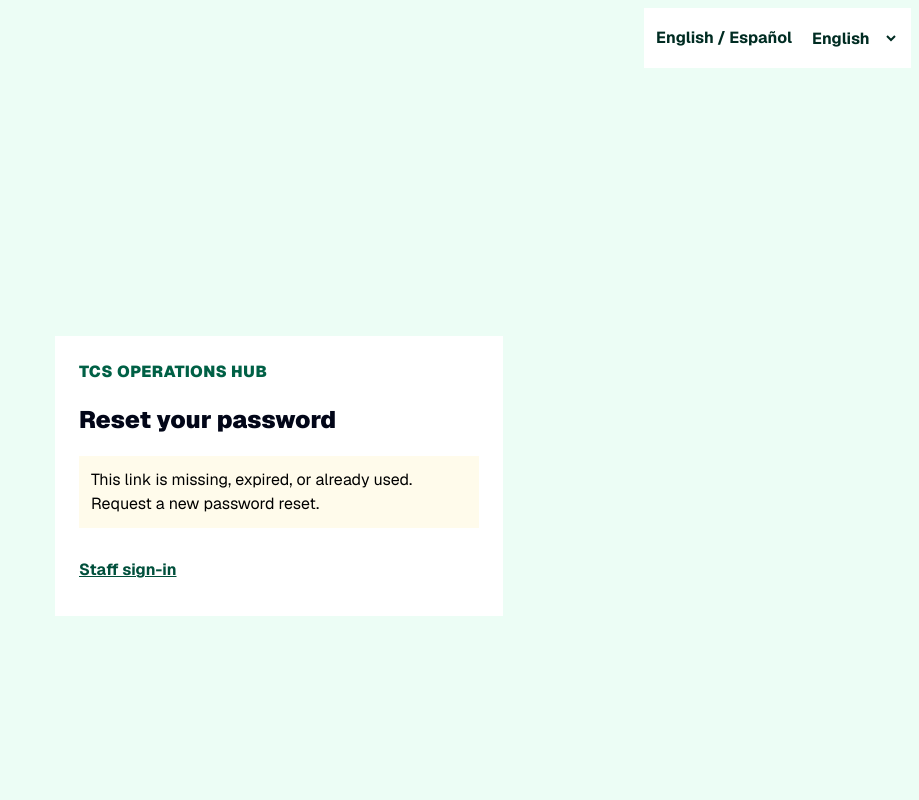
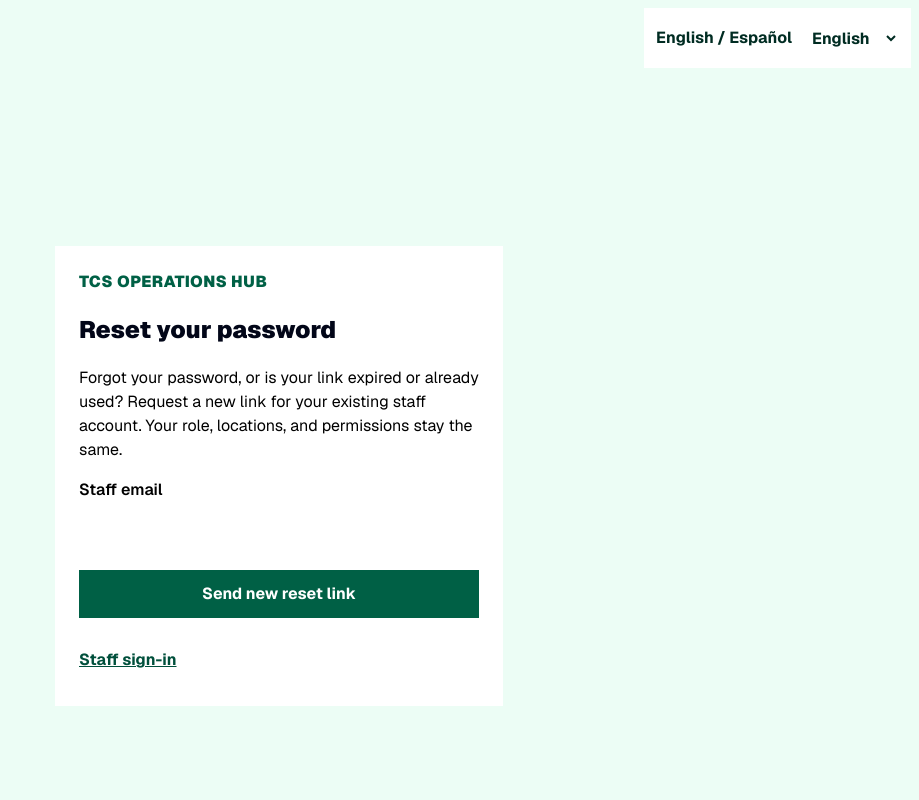
Before and after one commit to Dmoore3393/tcs-operations-hub, a Next.js app: page /password-recovery in a window 1280 px wide. Shown: the top 800 px of the page, without its empty margins (361-1280 px from the left). Built offline with nearby package versions, Linux system fonts and the light colour scheme; no server answers; what @capacitor/core would draw is missing.

Commit message:
Add staff forgot-password and reset-link recovery flow (#162)

```diff
--- a/src/app/(portal)/login/page.tsx
+++ b/src/app/(portal)/login/page.tsx
@@ -138,7 +138,8 @@ export default function LoginPage() {
             {isSigningIn ? "Signing In…" : isSupabaseConfigured ? "Sign In" : "Setup Required"}
           </button>
 
-          <p className="text-center text-xs leading-5 text-slate-600">Invited TCS staff only. Use the email and password you created from your invitation. Contact a TCS Owner/Admin if you need a new setup link or access change.</p>
+          <Link href="/password-recovery" className="flex min-h-12 w-full items-center justify-center rounded-xl border-2 border-emerald-700 px-4 py-3 text-center text-base font-bold text-emerald-900 hover:bg-emerald-50 focus:outline-none focus:ring-4 focus:ring-emerald-200">Forgot password? / Send new reset link</Link>
+          <p className="text-center text-xs leading-5 text-slate-600">Invited TCS staff only. Use your existing staff email to reset your password. Contact a TCS Owner/Admin for invitation or access changes.</p>
           <Link href="/parent-login" className="block rounded-xl border border-emerald-200 bg-emerald-50 px-4 py-3 text-center text-xs font-black text-emerald-900">Parent or guardian? Open the Family Portal →</Link>
         </form>
         <LegalFooter />
--- a/src/components/StaffPasswordRecovery.tsx
+++ b/src/components/StaffPasswordRecovery.tsx
@@ -1,49 +1,71 @@
 "use client";
 import Link from "next/link";
-import {useEffect,useState,type FormEvent} from "react";
-import {createInvitationClient} from "@/lib/supabase/client";
+import {useEffect,useRef,useState,type FormEvent} from "react";
+import {createInvitationClient,isSupabaseConfigured} from "@/lib/supabase/client";
+import {authEmailErrorMessage} from "@/lib/auth-email-errors";
+import {useEmailCooldown} from "@/hooks/useEmailCooldown";
+import {readRecoveryProof,verifyRecoveryProof,requestStaffPasswordReset,type RecoveryProof} from "@/lib/staff-password-recovery";
 type Step="loading"|"ready"|"verifying"|"verified"|"saving"|"done"|"invalid";
 export default function StaffPasswordRecovery(){
- const [step,setStep]=useState<Step>("loading"),[proof,setProof]=useState(""),[error,setError]=useState(""),[password,setPassword]=useState(""),[confirm,setConfirm]=useState("");
- // Isolated memory-only session: never accidentally change the currently signed-in account on a shared device.
- const [client]=useState(()=>createInvitationClient());
+ const [step,setStep]=useState<Step>("loading"),[error,setError]=useState(""),[password,setPassword]=useState(""),[confirm,setConfirm]=useState("");
+ const [email,setEmail]=useState(""),[sending,setSending]=useState(false),[sent,setSent]=useState(false);
+ const cooldown=useEmailCooldown(),sendingRef=useRef(false);
+ // Isolated memory-only session: never change the signed-in account on a shared device.
+ const [client]=useState(()=>isSupabaseConfigured?createInvitationClient():null);
+ const proof=useRef<RecoveryProof|null>(null);
  useEffect(()=>{
-  const hash=new URLSearchParams(location.hash.slice(1));
-  const token=hash.get("token_hash")||"";
-  const valid=hash.get("type")==="recovery"&&/^[A-Za-z0-9_-]{20,256}$/.test(token);
-  history.replaceState(history.state,"",location.pathname);
-  const id=setTimeout(()=>{if(valid){setProof(token);setStep("ready");}else setStep("invalid");},0);
+  // Retain the captured proof across React's effect replay; strip all secrets from the URL.
+  if(!proof.current){proof.current=readRecoveryProof(location.hash);history.replaceState(history.state,"",location.pathname);}
+  const valid=proof.current.kind!=="invalid";
+  const id=setTimeout(()=>setStep(valid?"ready":"invalid"),0);
   return()=>clearTimeout(id);
  },[]);
  async function verify(){
-  if(step!=="ready"||!proof)return;
+  if(step!=="ready"||!proof.current||!client)return;
   setStep("verifying");setError("");
-  const {data,error:problem}=await client.auth.verifyOtp({type:"recovery",token_hash:proof});
-  setProof("");
-  if(problem||!data.user||!data.session){setError(problem?.message||"This link cannot be verified.");setStep("invalid");return;}
-  setStep("verified");
+  try{await verifyRecoveryProof(client,proof.current);setStep("verified");}
+  catch(problem){setError(problem instanceof Error?problem.message:"This link cannot be verified.");setStep("invalid");}
+  finally{proof.current={kind:"invalid"};}
  }
- async function save(e:FormEvent){e.preventDefault();if(step!=="verified")return;
+ async function requestLink(e:FormEvent){
+  e.preventDefault();if(!client||sendingRef.current||cooldown.remaining)return;
+  sendingRef.current=true;setSending(true);setError("");setSent(false);cooldown.start();
+  try{await requestStaffPasswordReset(client,email);setSent(true);}
+  catch(problem){setError(authEmailErrorMessage(problem,"The reset email could not be sent. Please try again later."));}
+  finally{sendingRef.current=false;setSending(false);}
+ }
+ async function save(e:FormEvent){e.preventDefault();if(step!=="verified"||!client)return;
   if(password.length<10){setError("Use at least 10 characters.");return;}
   if(password!==confirm){setError("Passwords do not match.");return;}
   setStep("saving");setError("");
-  const {error:problem}=await client.auth.updateUser({password});
-  if(problem){setError(problem.message);setStep("verified");return;}
-  setPassword("");setConfirm("");await client.auth.signOut({scope:"local"});setStep("done");
+  try{
+   const {error:problem}=await client.auth.updateUser({password});
+   if(problem)throw problem;
+   setPassword("");setConfirm("");setStep("done");
+   // Password saving already succeeded; cleanup must not report a false save failure.
+   void client.auth.signOut({scope:"local"}).catch(()=>{});
+  }catch(problem){setError(problem instanceof Error?problem.message:"Your password could not be saved. Please retry.");setStep("verified");}
  }
  const input="mt-1 min-h-12 w-full rounded-xl border border-slate-300 bg-white px-4 py-3 text-base text-slate-950";
+ const button="min-h-12 w-full rounded-xl bg-emerald-800 p-3 font-bold text-white focus:outline-none focus:ring-4 focus:ring-emerald-200 disabled:opacity-50";
  return <main className="flex min-h-screen items-center justify-center bg-emerald-50 p-4"><section className="w-full max-w-md space-y-5 rounded-3xl border border-slate-200 bg-white p-6 shadow-lg sm:p-9">
  <p className="text-sm font-black uppercase tracking-wide text-emerald-800">TCS Operations Hub</p>
  <h1 className="text-2xl font-black text-slate-950">Reset your password</h1>
+ {!client&&<p role="alert">Secure sign-in is unavailable. Please contact a TCS Owner/Admin.</p>}
  {step==="loading"&&<p role="status">Checking recovery link…</p>}
- {step==="ready"&&<><p>This is a one-time link for the account holder. Select Verify to start.</p><button className="min-h-12 w-full rounded-xl bg-emerald-800 p-3 font-bold text-white" onClick={()=>void verify()}>Verify my reset link</button></>}
+ {step==="ready"&&<><p>This is a one-time link for the account holder. Select Verify to start.</p><button disabled={!client} className={button} onClick={()=>void verify()}>Verify my reset link</button></>}
  {step==="verifying"&&<p role="status">Verifying your link…</p>}
  {(step==="verified"||step==="saving")&&<form onSubmit={e=>void save(e)} className="space-y-4">
  <p>Link verified. Set a new password for this account.</p>
  <label className="block font-semibold">New password<input className={input} autoComplete="new-password" type="password" minLength={10} required disabled={step==="saving"} value={password} onChange={e=>setPassword(e.target.value)}/></label>
  <label className="block font-semibold">Confirm password<input className={input} autoComplete="new-password" type="password" minLength={10} required disabled={step==="saving"} value={confirm} onChange={e=>setConfirm(e.target.value)}/></label>
- <button className="min-h-12 w-full rounded-xl bg-emerald-800 p-3 font-bold text-white disabled:opacity-50" disabled={step==="saving"}>{step==="saving"?"Saving…":"Save new password"}</button></form>}
- {step==="invalid"&&<p className="rounded-xl bg-amber-50 p-3">This link is missing, expired, or already used. Request a new password reset.</p>}
+ <button className={button} disabled={step==="saving"}>{step==="saving"?"Saving…":"Save new password"}</button></form>}
+ {step==="invalid"&&<form onSubmit={e=>void requestLink(e)} className="space-y-4">
+ <p>Forgot your password, or is your link expired or already used? Request a new link for your existing staff account. Your role, locations, and permissions stay the same.</p>
+ <label className="block font-semibold">Staff email<input required type="email" autoComplete="email" className={input} value={email} onChange={e=>{setEmail(e.target.value);setSent(false);}} disabled={sending}/></label>
+ <button className={button} disabled={!client||sending||cooldown.remaining>0}>{sending?"Sending…":cooldown.remaining?`Wait ${cooldown.remaining}s before resending`:"Send new reset link"}</button>
+ {sent&&<p role="status" className="rounded-xl bg-emerald-50 p-3">If this email has an account, a reset link has been requested. Check your inbox and Spam, and open the newest email. If it does not arrive, contact a TCS Owner/Admin.</p>}
+ </form>}
  {step==="done"&&<p role="status" className="rounded-xl bg-emerald-50 p-3">Password updated. Sign in with your new password.</p>}
  {error&&<p role="alert" className="rounded-xl bg-red-50 p-3 text-red-900">{error}</p>}
  <Link className="inline-flex min-h-11 items-center font-bold text-emerald-900 underline" href="/login">Staff sign-in</Link>
--- /dev/null
+++ b/src/lib/staff-password-recovery.ts
@@ -0,0 +1,35 @@
+import type { SupabaseClient } from "@supabase/supabase-js";
+
+// Always return email links to the live, allowlisted web page, including from the native app.
+export const STAFF_PASSWORD_RESET_REDIRECT = "https://tcs-operations-hub.vercel.app/password-recovery";
+
+export type RecoveryProof =
+  | { kind: "hash"; token: string }
+  | { kind: "session"; access_token: string; refresh_token: string }
+  | { kind: "invalid" };
+
+export function readRecoveryProof(fragment: string): RecoveryProof {
+  const hash = new URLSearchParams(fragment.replace(/^#/, ""));
+  if (hash.has("error") || hash.get("type") !== "recovery") return { kind: "invalid" };
+  const token = hash.get("token_hash") || "";
+  if (/^[A-Za-z0-9_-]{20,256}$/.test(token)) return { kind: "hash", token };
+  const access_token = hash.get("access_token"), refresh_token = hash.get("refresh_token");
+  if (access_token && refresh_token) return { kind: "session", access_token, refresh_token };
+  return { kind: "invalid" };
+}
+
+export async function verifyRecoveryProof(client: SupabaseClient, proof: RecoveryProof) {
+  if (proof.kind === "invalid") throw new Error("Request a new password reset link.");
+  const result = proof.kind === "hash"
+    ? await client.auth.verifyOtp({ type: "recovery", token_hash: proof.token })
+    : await client.auth.setSession({ access_token: proof.access_token, refresh_token: proof.refresh_token });
+  if (result.error) throw result.error;
+  if (!result.data.user || !result.data.session) throw new Error("This link cannot be verified.");
+}
+
+export async function requestStaffPasswordReset(client: SupabaseClient, email: string) {
+  const normalized = email.trim().toLowerCase();
+  if (!/^\S+@\S+\.\S+$/.test(normalized)) throw new Error("Enter your staff email address.");
+  const { error } = await client.auth.resetPasswordForEmail(normalized, { redirectTo: STAFF_PASSWORD_RESET_REDIRECT });
+  if (error) throw error;
+}
```
Also changed, not shown: scripts/test-staff-password-recovery.mjs (added, +30 -0 lines).
